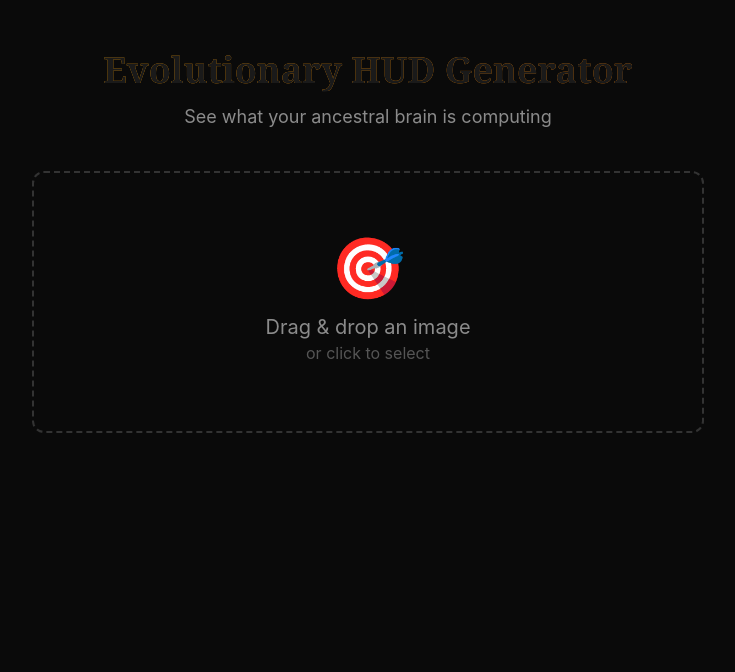
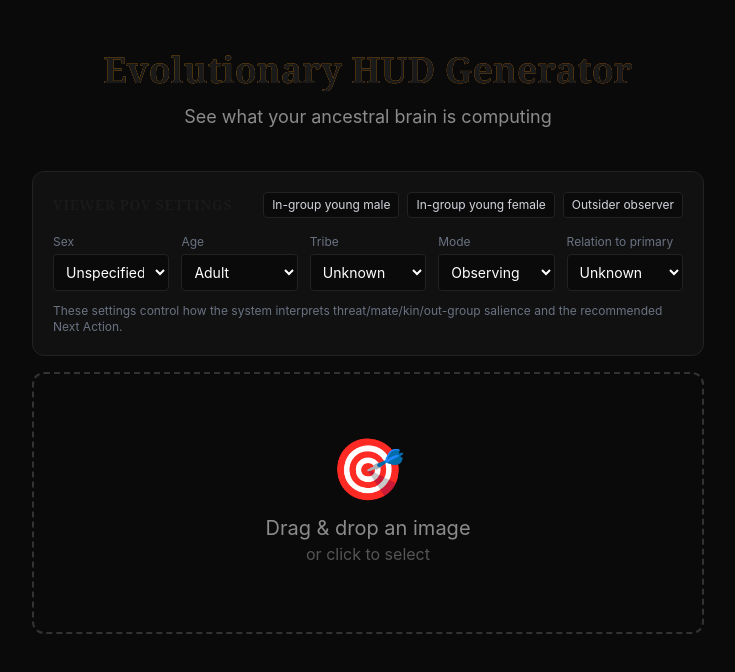
Before and after one commit to MaartenRischen/demismatch, a Next.js app: page /projects/hud/app in a window 1280 px wide. Shown: the top 672 px of the page, without its empty margins (272-1007 px from the left). Built offline with nearby package versions, Linux system fonts and the light colour scheme.

Commit message:
Add viewer POV settings (sex/age/tribe/relationship) to HUD analyze + overlay

```diff
--- a/src/app/api/hud/analyze/route.ts
+++ b/src/app/api/hud/analyze/route.ts
@@ -111,7 +111,7 @@ Be specific to what you actually see. Modern offices, phones, screens = MISMATCH
 
 export async function POST(request: NextRequest) {
   try {
-    const { image } = await request.json();
+    const { image, viewer_profile } = await request.json();
 
     if (!image) {
       return NextResponse.json({ error: 'Image is required' }, { status: 400 });
@@ -121,6 +121,10 @@ export async function POST(request: NextRequest) {
     if (!openRouterKey) {
       return NextResponse.json({ error: 'Missing OPENROUTER_API_KEY' }, { status: 500 });
     }
+
+    const viewerProfilePrompt = viewer_profile
+      ? `\n\nVIEWER POV SETTINGS (user-provided; do NOT infer these from the image):\n${JSON.stringify(viewer_profile, null, 2)}\n\nInterpret all social labels (KIN/ALLY/STRANGER/THREAT/POTENTIAL_MATE), mate opportunity, threat urgency, and \"Next Action\" relative to THIS viewer. Your pov_context should explicitly describe who the viewer is (age/sex/tribe relation) and whether they are in the scene or observing it.`
+      : `\n\nVIEWER POV SETTINGS:\nNo viewer settings provided. Assume a species-average adult observer with neutral stake.`;
 
     // Anthropic enforces a 5MB limit. In practice, the error message references the base64 payload size,
     // so we enforce BOTH:
@@ -254,7 +258,7 @@ export async function POST(request: NextRequest) {
               },
               {
                 type: 'text',
-                text: USER_PROMPT
+                text: USER_PROMPT + viewerProfilePrompt
               }
             ]
           }
--- a/src/app/projects/hud/app/page.tsx
+++ b/src/app/projects/hud/app/page.tsx
@@ -77,6 +77,20 @@ interface AnalysisData {
   error?: string;
 }
 
+type ViewerSex = 'male' | 'female' | 'unspecified';
+type ViewerAgeBand = 'teen' | 'young_adult' | 'adult' | 'elder';
+type ViewerTribeRelation = 'in_group' | 'out_group' | 'unknown';
+type ViewerObserverMode = 'in_scene' | 'observing';
+type ViewerRelationToPrimary = 'self' | 'kin' | 'ally' | 'stranger' | 'rival' | 'potential_mate' | 'unknown';
+
+interface ViewerProfile {
+  sex: ViewerSex;
+  age_band: ViewerAgeBand;
+  tribe_relation_to_scene: ViewerTribeRelation;
+  observer_mode: ViewerObserverMode;
+  relation_to_primary_target: ViewerRelationToPrimary;
+}
+
 // Map action to evopsych response
 function getEvoPsychAction(analysis: AnalysisData): { action: string; description: string; color: string } {
   const { action, is_mismatch, status_panel, primary_target } = analysis;
@@ -136,6 +150,13 @@ export default function HUDApp() {
   const [stage, setStage] = useState<'idle' | 'analyzing' | 'generating'>('idle');
   const [error, setError] = useState<string | null>(null);
   const [isDragActive, setIsDragActive] = useState(false);
+  const [viewerProfile, setViewerProfile] = useState<ViewerProfile>({
+    sex: 'unspecified',
+    age_band: 'adult',
+    tribe_relation_to_scene: 'unknown',
+    observer_mode: 'observing',
+    relation_to_primary_target: 'unknown'
+  });
 
   const processImage = async (base64: string) => {
     setUploadedImage(base64);
@@ -150,7 +171,7 @@ export default function HUDApp() {
       const analyzeRes = await fetch('/api/hud/analyze', {
         method: 'POST',
         headers: { 'Content-Type': 'application/json' },
-        body: JSON.stringify({ image: base64 })
+        body: JSON.stringify({ image: base64, viewer_profile: viewerProfile })
       });
 
       if (!analyzeRes.ok) {
@@ -180,7 +201,8 @@ export default function HUDApp() {
         headers: { 'Content-Type': 'application/json' },
         body: JSON.stringify({
           image: base64,
-          analysis: analysisData
+          analysis: analysisData,
+          viewer_profile: viewerProfile
         })
       });
 
@@ -246,15 +268,133 @@ export default function HUDApp() {
           </p>
         </div>
 
-        {/* Drop Zone */}
+        {/* POV Settings + Drop Zone */}
         {!uploadedImage && (
+          <div className="max-w-2xl mx-auto space-y-4">
+            <div className="bg-[#111] border border-[#222] rounded-xl p-5">
+              <div className="flex items-center justify-between gap-3 mb-4">
+                <h3 className="text-sm uppercase tracking-wider text-amber-400">Viewer POV settings</h3>
+                <div className="flex flex-wrap gap-2">
+                  <button
+                    type="button"
+                    onClick={() => setViewerProfile({
+                      sex: 'male',
+                      age_band: 'young_adult',
+                      tribe_relation_to_scene: 'in_group',
+                      observer_mode: 'in_scene',
+                      relation_to_primary_target: 'unknown'
+                    })}
+                    className="px-2 py-1 text-xs rounded bg-[#0a0a0a] border border-[#222] text-gray-300 hover:border-amber-500/50"
+                  >
+                    In-group young male
+                  </button>
+                  <button
+                    type="button"
+                    onClick={() => setViewerProfile({
+                      sex: 'female',
+                      age_band: 'young_adult',
+                      tribe_relation_to_scene: 'in_group',
+                      observer_mode: 'in_scene',
+                      relation_to_primary_target: 'unknown'
+                    })}
+                    className="px-2 py-1 text-xs rounded bg-[#0a0a0a] border border-[#222] text-gray-300 hover:border-amber-500/50"
+                  >
+                    In-group young female
+                  </button>
+                  <button
+                    type="button"
+                    onClick={() => setViewerProfile({
+                      sex: 'unspecified',
+                      age_band: 'adult',
+                      tribe_relation_to_scene: 'out_group',
+                      observer_mode: 'observing',
+                      relation_to_primary_target: 'unknown'
+                    })}
+                    className="px-2 py-1 text-xs rounded bg-[#0a0a0a] border border-[#222] text-gray-300 hover:border-amber-500/50"
+                  >
+                    Outsider observer
+                  </button>
+                </div>
+              </div>
+
+              <div className="grid md:grid-cols-5 gap-3">
+                <div className="md:col-span-1">
+                  <label className="block text-xs text-gray-500 mb-1">Sex</label>
+                  <select
+                    value={viewerProfile.sex}
+                    onChange={(e) => setViewerProfile(v => ({ ...v, sex: e.target.value as ViewerSex }))}
+                    className="w-full bg-[#0a0a0a] border border-[#222] rounded px-2 py-2 text-sm"
+                  >
+                    <option value="unspecified">Unspecified</option>
+                    <option value="male">Male</option>
+                    <option value="female">Female</option>
+                  </select>
+                </div>
+                <div className="md:col-span-1">
+                  <label className="block text-xs text-gray-500 mb-1">Age</label>
+                  <select
+                    value={viewerProfile.age_band}
+                    onChange={(e) => setViewerProfile(v => ({ ...v, age_band: e.target.value as ViewerAgeBand }))}
+                    className="w-full bg-[#0a0a0a] border border-[#222] rounded px-2 py-2 text-sm"
+                  >
+                    <option value="teen">Teen</option>
+                    <option value="young_adult">Young adult</option>
+                    <option value="adult">Adult</option>
+                    <option value="elder">Elder</option>
+                  </select>
+                </div>
+                <div className="md:col-span-1">
+                  <label className="block text-xs text-gray-500 mb-1">Tribe</label>
+                  <select
+                    value={viewerProfile.tribe_relation_to_scene}
+                    onChange={(e) => setViewerProfile(v => ({ ...v, tribe_relation_to_scene: e.target.value as ViewerTribeRelation }))}
+                    className="w-full bg-[#0a0a0a] border border-[#222] rounded px-2 py-2 text-sm"
+                  >
+                    <option value="unknown">Unknown</option>
+                    <option value="in_group">In-group</option>
+                    <option value="out_group">Out-group</option>
+                  </select>
+                </div>
+                <div className="md:col-span-1">
+                  <label className="block text-xs text-gray-500 mb-1">Mode</label>
+                  <select
+                    value={viewerProfile.observer_mode}
+                    onChange={(e) => setViewerProfile(v => ({ ...v, observer_mode: e.target.value as ViewerObserverMode }))}
+                    className="w-full bg-[#0a0a0a] border border-[#222] rounded px-2 py-2 text-sm"
+                  >
+                    <option value="observing">Observing</option>
+                    <option value="in_scene">In scene</option>
+                  </select>
+                </div>
+                <div className="md:col-span-1">
+                  <label className="block text-xs text-gray-500 mb-1">Relation to primary</label>
+                  <select
+                    value={viewerProfile.relation_to_primary_target}
+                    onChange={(e) => setViewerProfile(v => ({ ...v, relation_to_primary_target: e.target.value as ViewerRelationToPrimary }))}
+                    className="w-full bg-[#0a0a0a] border border-[#222] rounded px-2 py-2 text-sm"
+                  >
+                    <option value="unknown">Unknown</option>
+                    <option value="self">Self</option>
+                    <option value="kin">Kin</option>
+                    <option value="ally">Ally</option>
+                    <option value="stranger">Stranger</option>
+                    <option value="rival">Rival</option>
+                    <option value="potential_mate">Potential mate</option>
+                  </select>
+                </div>
+              </div>
+              <p className="text-xs text-gray-500 mt-3">
+                These settings control how the system interprets threat/mate/kin/out-group salience and the recommended Next Action.
+              </p>
+            </div>
+
             <div
               onDrop={handleDrop}
               onDragOver={(e) => { e.preventDefault(); setIsDragActive(true); }}
               onDragLeave={() => setIsDragActive(false)}
               className={`
                 border-2 border-dashed rounded-xl p-16 text-center cursor-pointer
-              transition-all duration-200 max-w-2xl mx-auto
+                transition-all duration-200
                 ${isDragActive ? 'border-amber-500 bg-amber-500/10' : 'border-[#333] hover:border-[#555]'}
               `}
             >
@@ -270,6 +410,7 @@ export default function HUDApp() {
                 <p className="text-[#8B8B8B] text-xl">Drag & drop an image</p>
                 <p className="text-[#555]">or click to select</p>
               </label>
+            </div>
           </div>
         )}
 
```
Also changed, not shown: src/app/api/hud/generate/route.ts (+9 -4 lines). Lines whose indentation alone changed are shown as unchanged.
